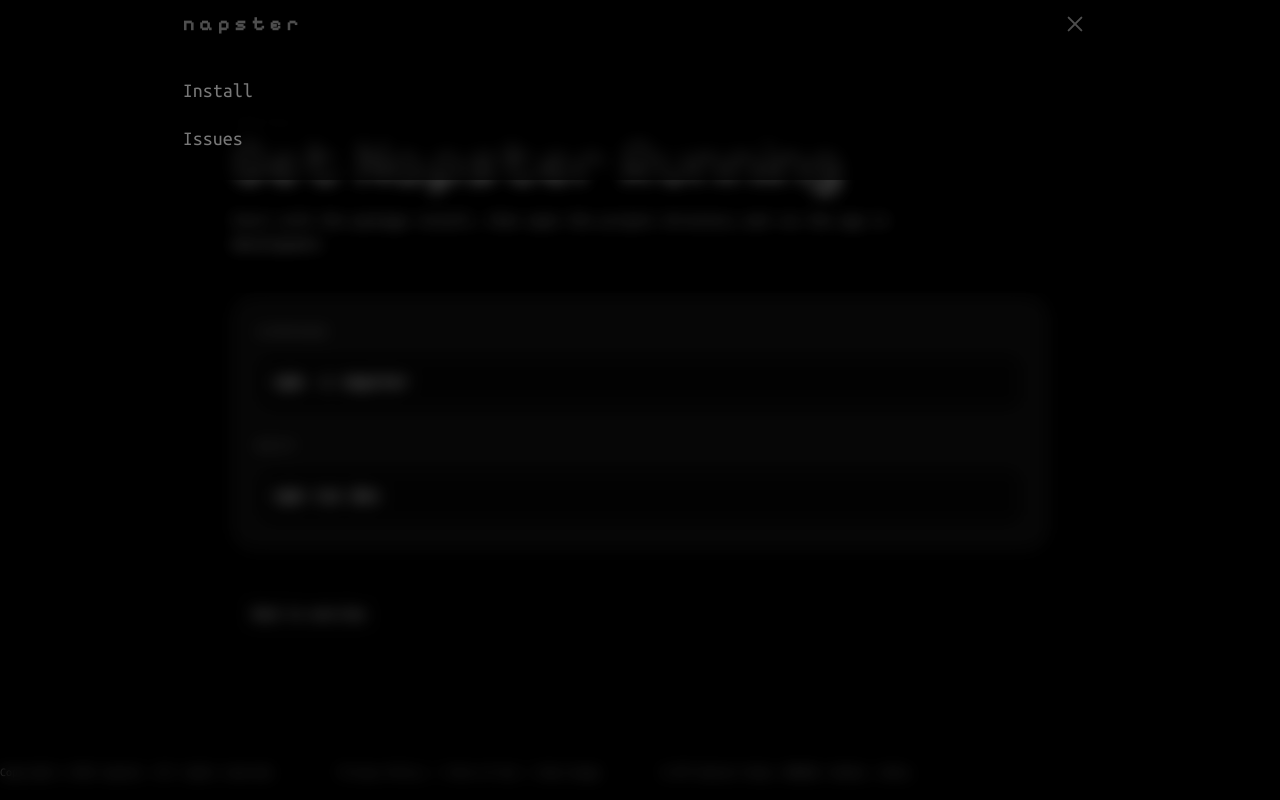
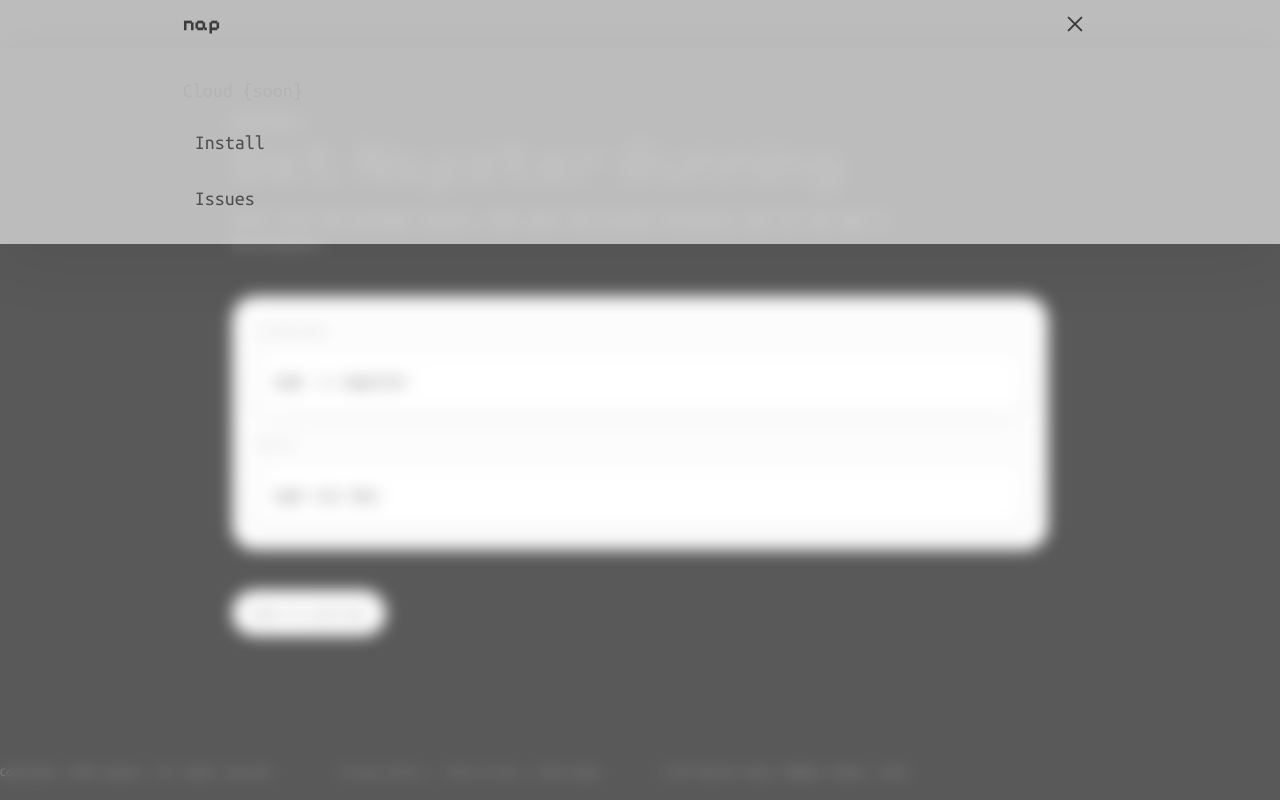
Before and after one commit to farzeenilyaszargar/Napster, a Next.js app: page /install in a window 1280 px wide. Both pictures are taken after a click on the button "Open navigation menu". Built offline with nearby package versions, Linux system fonts and the light colour scheme.

Commit message:
Lighten navbar and supporting pages

```diff
--- a/app/install/page.tsx
+++ b/app/install/page.tsx
@@ -7,27 +7,27 @@
     <div className="flex min-h-screen flex-col">
       <Navbar />
       <main className="mx-auto flex w-full max-w-4xl flex-1 flex-col px-6 py-16 md:px-10">
-        <p className="text-sm uppercase tracking-[0.28em] text-white/45">Install</p>
-        <h1 className="font-pixelify text-6xl text-white">Get Napster Running</h1>
-        <p className="mt-4 max-w-2xl text-white/68">
+        <p className="text-sm uppercase tracking-[0.28em] text-[#ababab]">Install</p>
+        <h1 className="font-pixelify text-6xl text-[#232323]">Get Napster Running</h1>
+        <p className="mt-4 max-w-2xl text-[#727272]">
           Start with the package install, then open the project directory and run
           the app in development.
         </p>
 
-        <div className="mt-10 rounded-3xl border border-white/10 bg-white/[0.04] p-6 shadow-[0_20px_80px_rgba(0,0,0,0.35)] backdrop-blur-sm">
-          <p className="text-sm uppercase tracking-[0.24em] text-white/45">Command</p>
-          <code className="mt-3 block rounded-2xl border border-white/10 bg-black/60 px-4 py-4 text-base text-white">
+        <div className="mt-10 rounded-3xl border border-black/8 bg-[#fbfbfb] p-6 shadow-[0_20px_80px_rgba(0,0,0,0.08)] backdrop-blur-sm">
+          <p className="text-sm uppercase tracking-[0.24em] text-[#ababab]">Command</p>
+          <code className="mt-3 block rounded-2xl border border-black/8 bg-white px-4 py-4 text-base text-[#232323] shadow-[0_10px_30px_rgba(0,0,0,0.04)]">
             npm -i napster
           </code>
-          <p className="mt-6 text-sm uppercase tracking-[0.24em] text-white/45">Next</p>
-          <code className="mt-3 block rounded-2xl border border-white/10 bg-black/60 px-4 py-4 text-base text-white">
+          <p className="mt-6 text-sm uppercase tracking-[0.24em] text-[#ababab]">Next</p>
+          <code className="mt-3 block rounded-2xl border border-black/8 bg-white px-4 py-4 text-base text-[#232323] shadow-[0_10px_30px_rgba(0,0,0,0.04)]">
             npm run dev
           </code>
         </div>
 
         <Link
           href="/"
-          className="mt-10 inline-flex w-fit items-center rounded-full border border-white/12 px-5 py-3 text-sm text-white transition hover:border-white/24 hover:bg-white/[0.06]"
+          className="mt-10 inline-flex w-fit items-center rounded-full border border-black/8 bg-white px-5 py-3 text-sm text-[#4f4f4f] transition hover:border-black/12 hover:bg-black/3 hover:text-[#111111]"
         >
           Back to overview
         </Link>
--- a/app/issues/page.tsx
+++ b/app/issues/page.tsx
@@ -13,19 +13,19 @@
     <div className="flex min-h-screen flex-col">
       <Navbar />
       <main className="mx-auto flex w-full max-w-4xl flex-1 flex-col px-6 py-16 md:px-10">
-        <p className="text-sm uppercase tracking-[0.28em] text-white/45">Issues</p>
-        <h1 className="font-pixelify text-6xl text-white">Current Issues</h1>
-        <p className="mt-4 max-w-2xl text-white/68">
+        <p className="text-sm uppercase tracking-[0.28em] text-[#ababab]">Issues</p>
+        <h1 className="font-pixelify text-6xl text-[#232323]">Current Issues</h1>
+        <p className="mt-4 max-w-2xl text-[#727272]">
           A simple placeholder page for tracking rough edges and what should be
           fixed next.
         </p>
 
-        <div className="mt-10 rounded-3xl border border-white/10 bg-white/[0.04] p-6 shadow-[0_20px_80px_rgba(0,0,0,0.35)] backdrop-blur-sm">
+        <div className="mt-10 rounded-3xl border border-black/8 bg-[#fbfbfb] p-6 shadow-[0_20px_80px_rgba(0,0,0,0.08)] backdrop-blur-sm">
           <ul className="space-y-4">
             {issueItems.map((item) => (
               <li
                 key={item}
-                className="rounded-2xl border border-white/10 bg-black/50 px-4 py-4 text-white/82"
+                className="rounded-2xl border border-black/8 bg-white px-4 py-4 text-[#4f4f4f] shadow-[0_10px_30px_rgba(0,0,0,0.04)]"
               >
                 {item}
               </li>
@@ -35,7 +35,7 @@
 
         <Link
           href="/"
-          className="mt-10 inline-flex w-fit items-center rounded-full border border-white/12 px-5 py-3 text-sm text-white transition hover:border-white/24 hover:bg-white/[0.06]"
+          className="mt-10 inline-flex w-fit items-center rounded-full border border-black/8 bg-white px-5 py-3 text-sm text-[#4f4f4f] transition hover:border-black/12 hover:bg-black/3 hover:text-[#111111]"
         >
           Back to overview
         </Link>
--- a/components/navbar.tsx
+++ b/components/navbar.tsx
@@ -4,8 +4,9 @@
 import { useEffect, useState } from "react";
 
 const menuItems = [
-  { href: "/install", label: "Install" },
-  { href: "/issues", label: "Issues" },
+  { href: "/cloud", label: "Cloud {soon}", disabled: true },
+  { href: "/install", label: "Install", disabled: false },
+  { href: "/issues", label: "Issues", disabled: false },
 ];
 
 export default function Navbar() {
@@ -21,15 +22,15 @@
 
   return (
     <>
-      <header className="sticky top-0 z-50 flex w-full items-center justify-center bg-black/60 backdrop-blur-xl">
+      <header className="sticky top-0 z-50 flex w-full items-center justify-center bg-white/60 shadow-[0_8px_30px_rgba(0,0,0,0.04)] backdrop-blur-xl">
         <div className="relative flex w-full items-center justify-center">
           <nav className="relative z-50 flex h-12 sm:w-5/7 items-center justify-between w-full px-4 sm:px-0">
             <Link
               href="/"
-              className="font-pixelify text-xl font-bold tracking-[0.24em] text-[#555555]"
+              className="font-pixelify text-xl font-bold text-[#3d3d3d]"
               onClick={() => setIsOpen(false)}
             >
-              napster
+              nap
             </Link>
 
             <button
@@ -37,16 +38,16 @@
               aria-label={isOpen ? "Close navigation menu" : "Open navigation menu"}
               aria-expanded={isOpen}
               onClick={() => setIsOpen((open) => !open)}
-              className="group relative flex h-11 w-11 items-center justify-center rounded-full transition hover:border-white/20 hover:bg-white/10"
+              className="group relative flex h-11 w-11 items-center justify-center rounded-full transition hover:bg-black/5"
             >
               <span className="relative block h-4 w-5">
                 <span
-                  className={`absolute left-0 h-0.5 w-5 rounded-full bg-[#555555] transition-all duration-300 ease-out ${
+                  className={`absolute left-0 h-0.5 w-5 rounded-full bg-[#3d3d3d] transition-all duration-300 ease-out ${
                     isOpen ? "top-[7px] rotate-45" : "top-[3px]"
                   }`}
                 />
                 <span
-                  className={`absolute left-0 h-0.5 w-5 rounded-full bg-[#555555] transition-all duration-300 ease-out ${
+                  className={`absolute left-0 h-0.5 w-5 rounded-full bg-[#3d3d3d] transition-all duration-300 ease-out ${
                     isOpen ? "top-[7px] -rotate-45" : "top-[11px]"
                   }`}
                 />
@@ -61,20 +62,30 @@
                 : "pointer-events-none -translate-y-3 scale-y-95 opacity-0"
             }`}
           >
-            <div className="flex items-center justify-center bg-black/80 shadow-[0_18px_80px_rgba(0,0,0,0.55)] backdrop-blur-3xl">
+            <div className="flex items-center justify-center bg-white/60 shadow-[0_22px_60px_rgba(0,0,0,0.06)] backdrop-blur-xl">
               <div className="sm:w-5/7 w-full py-6">
                 <div className="flex flex-col gap-3">
                   {menuItems.map((item) => (
+                    item.disabled ? (
+                      <span
+                        key={item.href}
+                        aria-disabled="true"
+                        className="flex cursor-not-allowed items-center justify-between rounded-2xl py-1 text-xl text-[#b4b4b4]"
+                      >
+                        {item.label}
+                      </span>
+                    ) : (
                       <Link
                         key={item.href}
                         href={item.href}
                         onClick={() => setIsOpen(false)}
-                      className="group flex items-center justify-between rounded-2xl py-1 transition"
+                        className="group flex items-center justify-between rounded-2xl px-3 py-2 transition hover:bg-black/4"
                       >
-                      <span className="text-xl text-[#787878] transition group-hover:text-white">
+                        <span className="text-xl text-[#4f4f4f] transition group-hover:text-[#111111]">
                           {item.label}
                         </span>
                       </Link>
+                    )
                   ))}
                 </div>
               </div>
@@ -87,7 +98,7 @@
         type="button"
         aria-label="Close navigation overlay"
         onClick={() => setIsOpen(false)}
-        className={`fixed inset-0 z-40 bg-black/40 backdrop-blur-sm transition duration-300 ${
+        className={`fixed inset-0 z-40 bg-white/35 backdrop-blur-sm transition duration-300 ${
           isOpen ? "pointer-events-auto opacity-100" : "pointer-events-none opacity-0"
         }`}
       />
```
Lines whose indentation alone changed are shown as unchanged.
